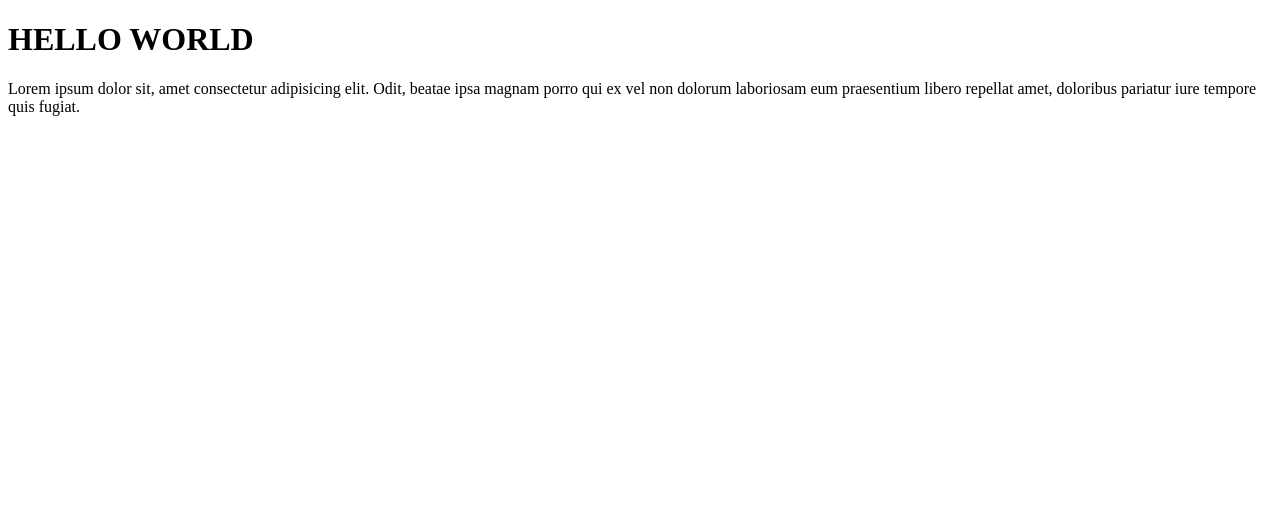
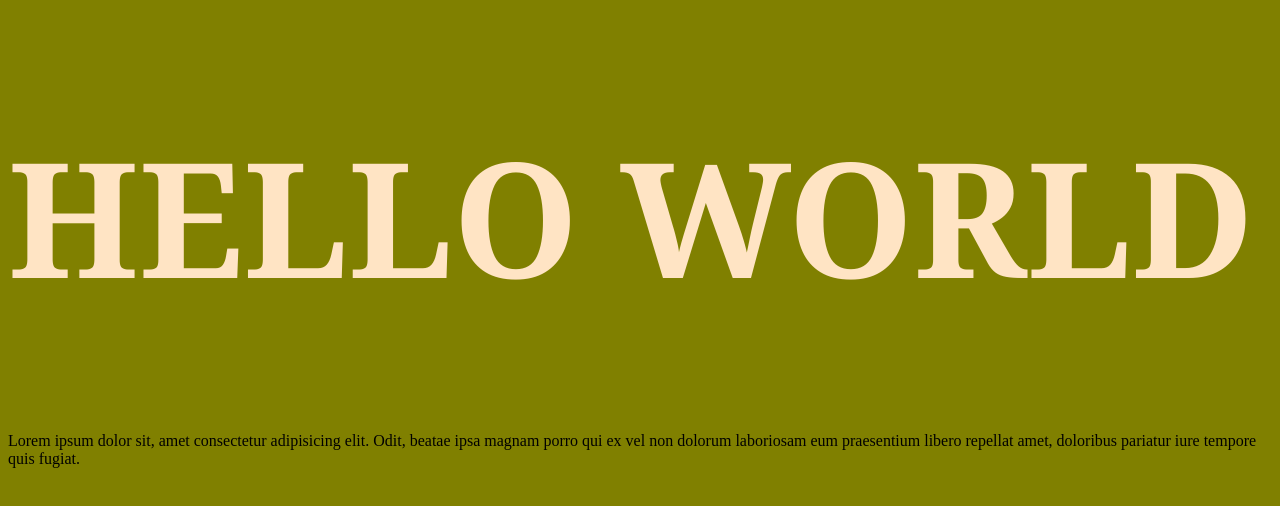
Before and after one commit to dare3/learnrepo, a plain HTML site: page index.html in a window 1280 px wide. Drawn offline with Linux system fonts and the light colour scheme.

Commit message:
added a link to the page(html)

```diff
--- a/index.html
+++ b/index.html
@@ -3,7 +3,8 @@
 <head>
     <meta charset="UTF-8">
     <meta name="viewport" content="width=device-width, initial-scale=1.0">
-    <title>Document</title>
+    <title>Git Exercises</title>
+    <link rel="stylesheet" href="app.css">
 </head>
 <body>
     <h1>HELLO WORLD</h1>
```
